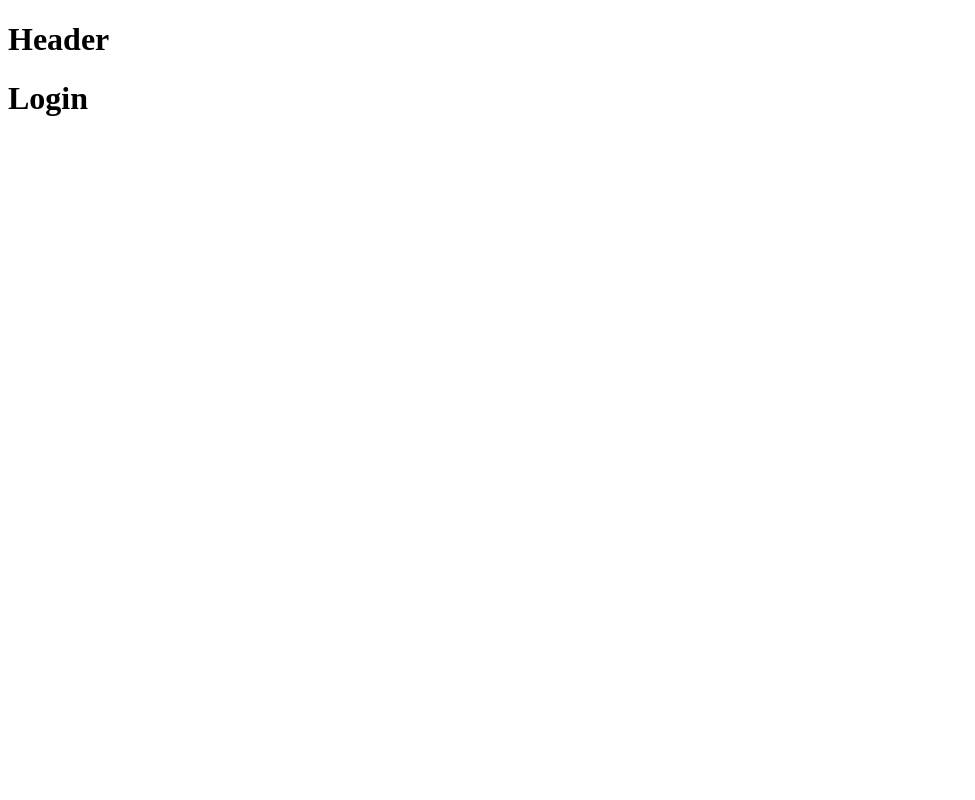
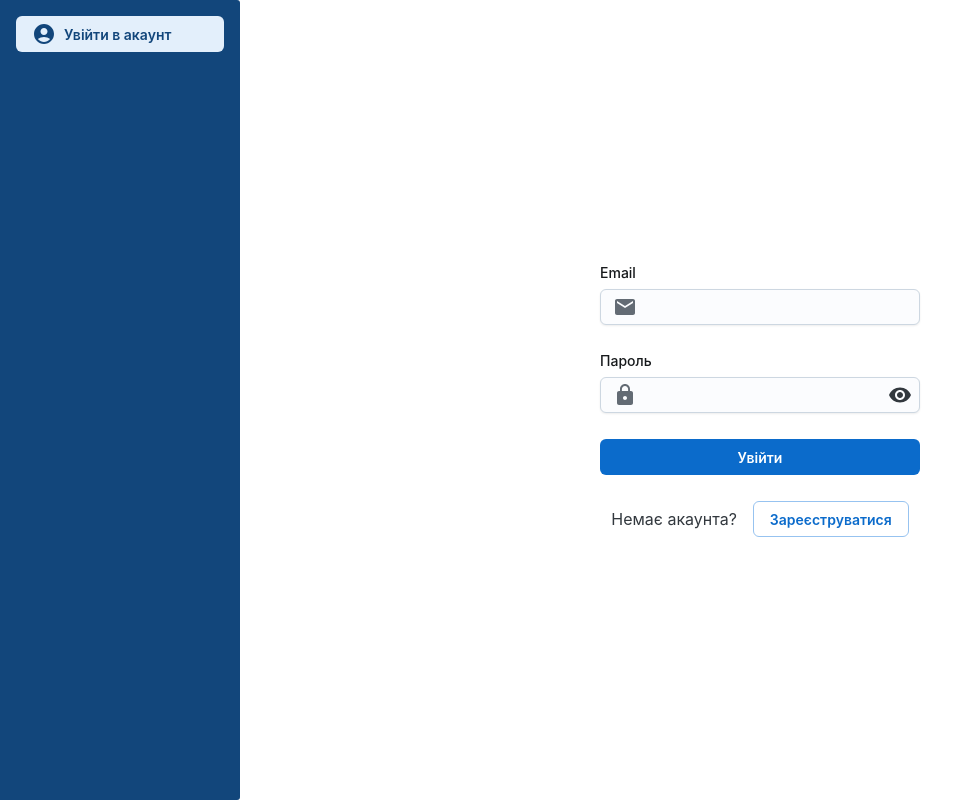
Before and after one commit to Xameon/lawyer-consulting-client, a React (Vite) app: page /login in a window 1280 px wide. Shown: the whole page, without its empty margins (0-975 px from the left). Built offline with nearby package versions, Linux system fonts and the light colour scheme.

Commit message:
Add static side bar and login form.
Add static side bar. Also add login form and configure some routes.

```diff
--- /dev/null
+++ b/src/App.tsx
@@ -0,0 +1,19 @@
+import { Outlet } from 'react-router-dom';
+import { SideMenu } from './components/SideMenu/SideMenu';
+import { Box } from '@mui/joy';
+
+export const App = () => {
+  return (
+    <Box
+      sx={{
+        display: 'grid',
+        gridTemplateColumns: '15rem auto',
+        height: '100vh',
+        width: '100%',
+      }}
+    >
+      <SideMenu />
+      <Outlet />
+    </Box>
+  );
+};
--- a/src/components/Header/Header.tsx
+++ /dev/null
@@ -1,10 +0,0 @@
-import { Outlet } from 'react-router-dom';
-
-export const Header = () => {
-  return (
-    <>
-      <h1>Header</h1>
-      <Outlet />
-    </>
-  );
-};
--- /dev/null
+++ b/src/components/LoginForm.tsx
@@ -0,0 +1,87 @@
+import { useState } from 'react';
+import { SubmitHandler, useForm } from 'react-hook-form';
+import {
+  Button,
+  FormControl,
+  FormHelperText,
+  FormLabel,
+  IconButton,
+  Input,
+} from '@mui/joy';
+
+import VisibilityIcon from '@mui/icons-material/Visibility';
+import VisibilityOffIcon from '@mui/icons-material/VisibilityOff';
+import EmailIcon from '@mui/icons-material/Email';
+import LockIcon from '@mui/icons-material/Lock';
+
+type LoginFormType = {
+  email: string;
+  password: string;
+};
+
+const defaultValues: LoginFormType = {
+  email: '',
+  password: '',
+};
+
+export const LoginForm = () => {
+  const [showPassword, setShowPassword] = useState<boolean>(false);
+
+  const {
+    register,
+    handleSubmit,
+    formState: { errors },
+  } = useForm<LoginFormType>({
+    defaultValues,
+  });
+
+  const onSubmit: SubmitHandler<LoginFormType> = (data) => {
+    console.log(data);
+  };
+
+  return (
+    <form
+      onSubmit={handleSubmit(onSubmit)}
+      style={{
+        display: 'flex',
+        flexDirection: 'column',
+        width: '20rem',
+      }}
+    >
+      <FormControl>
+        <FormLabel>Email</FormLabel>
+        <Input
+          color={errors.email ? 'danger' : 'neutral'}
+          {...register('email', { required: "Електронна пошта обов'язкова" })}
+          id="client-email"
+          type="email"
+          startDecorator={<EmailIcon />}
+        />
+        <FormHelperText sx={{ color: 'red', height: '20px' }}>
+          {errors.email?.message && errors.email.message}
+        </FormHelperText>
+      </FormControl>
+      <FormControl>
+        <FormLabel>Пароль</FormLabel>
+        <Input
+          color={errors.password ? 'danger' : 'neutral'}
+          {...register('password', { required: "Пароль обов'язковий" })}
+          id="client-password"
+          type={!showPassword ? 'password' : 'text'}
+          startDecorator={<LockIcon />}
+          endDecorator={
+            <IconButton onClick={() => setShowPassword(!showPassword)}>
+              {!showPassword ? <VisibilityIcon /> : <VisibilityOffIcon />}
+            </IconButton>
+          }
+        />
+        <FormHelperText sx={{ color: 'red', height: '20px' }}>
+          {errors.password?.message && errors.password.message}
+        </FormHelperText>
+      </FormControl>
+      <Button type="submit" size="md" sx={{ marginBottom: '26px' }}>
+        Увійти
+      </Button>
+    </form>
+  );
+};
--- /dev/null
+++ b/src/components/SideMenu/SideMenu.tsx
@@ -0,0 +1,33 @@
+import { Box, Button, styled, useTheme } from '@mui/joy';
+import { useLinkClickHandler } from 'react-router-dom';
+import { ThemeStyle } from '../../types/globalTypes';
+import AccountCircleIcon from '@mui/icons-material/AccountCircle';
+
+const SideMenuBox = styled(Box)<ThemeStyle>(({ theme }) => ({
+  height: '100%',
+  width: '15rem',
+  padding: '1rem',
+  borderRadius: '0 3px 3px 0',
+  backgroundColor: theme.palette.primary[700],
+  color: theme.palette.neutral[100],
+}));
+
+export const SideMenu = () => {
+  const theme = useTheme();
+
+  const handleNavigateToLoginPage = useLinkClickHandler('login');
+
+  return (
+    <SideMenuBox theme={theme}>
+      <Button
+        variant="soft"
+        sx={{ display: 'flex', justifyContent: 'flex-start' }}
+        fullWidth
+        startDecorator={<AccountCircleIcon />}
+        onClick={handleNavigateToLoginPage}
+      >
+        Увійти в акаунт
+      </Button>
+    </SideMenuBox>
+  );
+};
--- /dev/null
+++ b/src/main.css
@@ -0,0 +1,5 @@
+* {
+  margin: 0;
+  padding: 0;
+  box-sizing: border-box;
+}
--- a/src/main.tsx
+++ b/src/main.tsx
@@ -2,6 +2,7 @@ import React from 'react';
 import ReactDOM from 'react-dom/client';
 import { RouterProvider } from 'react-router-dom';
 import { router } from './router.tsx';
+import './main.css';
 
 ReactDOM.createRoot(document.getElementById('root')!).render(
   <React.StrictMode>
--- a/src/pages/Login/LoginPage.tsx
+++ b/src/pages/Login/LoginPage.tsx
@@ -1,5 +1,26 @@
+import { Box, Button, Typography } from '@mui/joy';
+import { LoginForm } from '../../components/LoginForm';
+import { useLinkClickHandler } from 'react-router-dom';
+
 export const LoginPage = () => {
-  console.log(1);
+  const handleNavigateToRegisterPage = useLinkClickHandler('/register/client');
 
-  return <h1>Login</h1>;
+  return (
+    <Box
+      sx={{
+        display: 'flex',
+        flexDirection: 'column',
+        justifyContent: 'center',
+        alignItems: 'center',
+      }}
+    >
+      <LoginForm />
+      <Box sx={{ display: 'flex', alignItems: 'center', gap: '1rem' }}>
+        <Typography>Немає акаунта?</Typography>
+        <Button variant="outlined" onClick={handleNavigateToRegisterPage}>
+          Зареєструватися
+        </Button>
+      </Box>
+    </Box>
+  );
 };
--- a/src/pages/Register/RegisterPage.tsx
+++ b/src/pages/Register/RegisterPage.tsx
@@ -1,9 +1,15 @@
-import { Box, Tab, TabList, Tabs, Typography } from '@mui/joy';
-import { Outlet, useNavigate, useParams } from 'react-router-dom';
+import { Box, Button, Tab, TabList, Tabs, Typography } from '@mui/joy';
+import {
+  Outlet,
+  useLinkClickHandler,
+  useNavigate,
+  useParams,
+} from 'react-router-dom';
 
 export const RegisterPage = () => {
   const { userType } = useParams();
   const navigate = useNavigate();
+  const handleNavigateToLoginPage = useLinkClickHandler('/login');
 
   console.log({ userType });
 
@@ -27,6 +33,12 @@ export const RegisterPage = () => {
         </TabList>
       </Tabs>
       <Outlet />
+      <Box sx={{ display: 'flex', alignItems: 'center', gap: '1rem' }}>
+        <Typography>Вже маєте акаунт?</Typography>
+        <Button variant="outlined" onClick={handleNavigateToLoginPage}>
+          Увійти
+        </Button>
+      </Box>
     </Box>
   );
 };
--- a/src/router.tsx
+++ b/src/router.tsx
@@ -2,13 +2,13 @@ import { createBrowserRouter } from 'react-router-dom';
 import { MainPage } from './pages/Main/MainPage';
 import { LoginPage } from './pages/Login/LoginPage';
 import { RegisterPage } from './pages/Register/RegisterPage';
-import { Header } from './components/Header/Header';
 import { RegisterForm } from './components/RegisterForm/RegisterForm';
+import { App } from './App';
 
 export const router = createBrowserRouter([
   {
     path: '/',
-    element: <Header />,
+    element: <App />,
     children: [
       { index: true, element: <MainPage /> },
       {
--- /dev/null
+++ b/src/types/globalTypes.ts
@@ -0,0 +1,5 @@
+import { Theme } from '@mui/joy';
+
+export type ThemeStyle = {
+  theme: Theme;
+};
```
